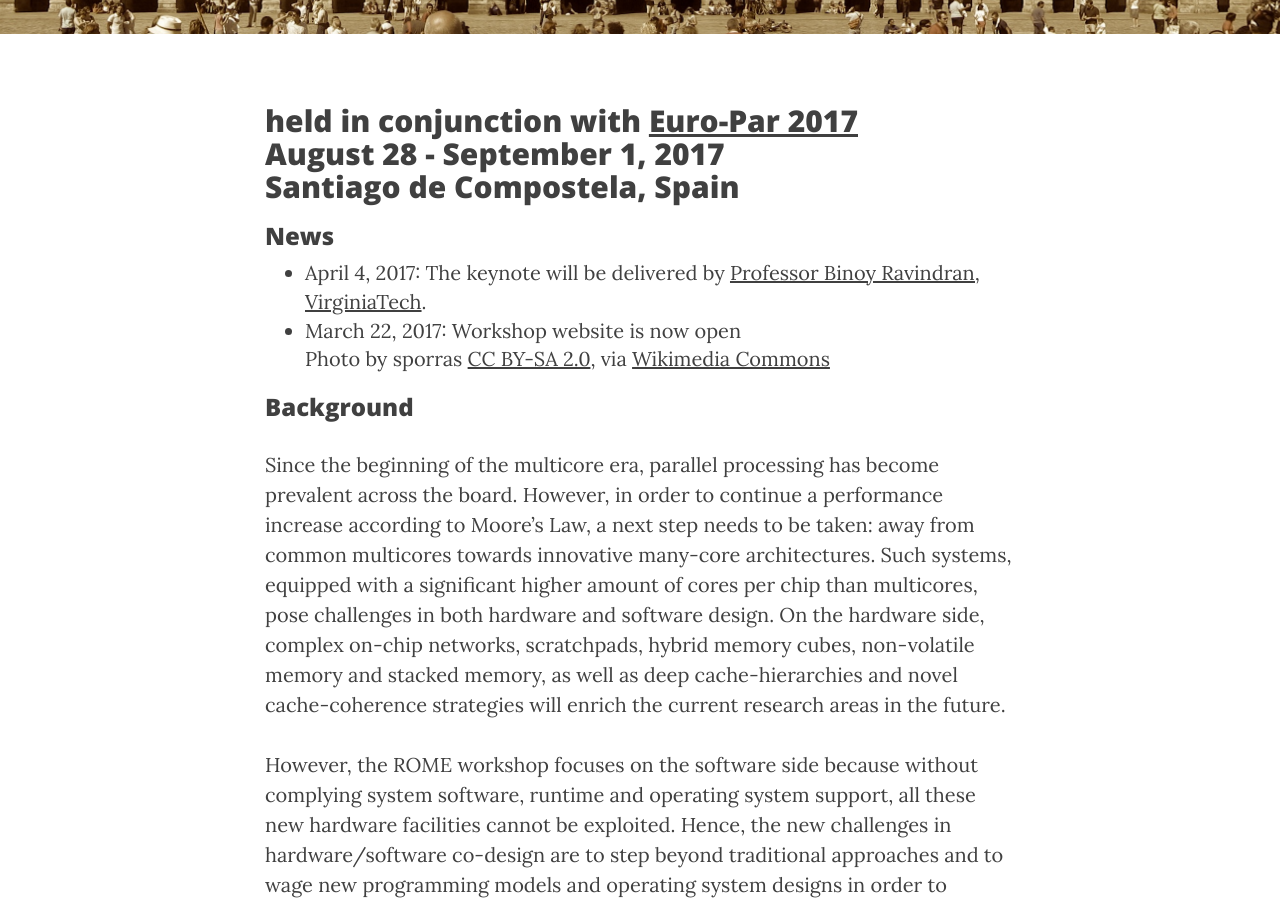
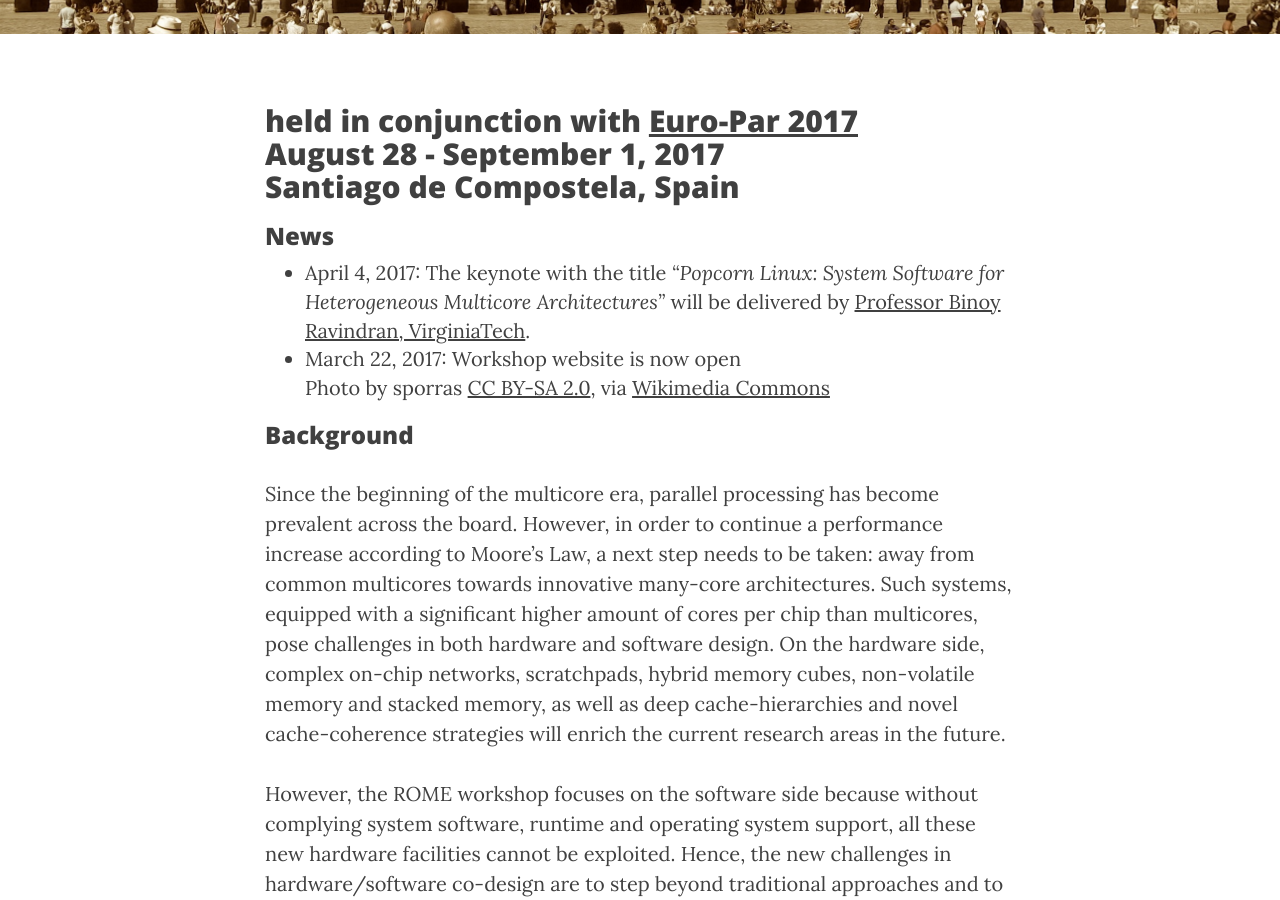
Before and after one commit to WROME/wrome.github.io, a Jekyll site: the page built from compostela2017.md, in a window 1280 px wide and 900 px high, scrolled down 410 px. Built offline with Jekyll 4.4.1, drawn with Linux system fonts in a browser that asks for light colours; nearby versions of some CDN libraries.

Commit message:
add title of the keynoet

```diff
--- a/compostela2017.md
+++ b/compostela2017.md
@@ -9,7 +9,7 @@
 
 ### News
 
-* April 4, 2017: The keynote will be delivered by [Professor Binoy Ravindran, VirginiaTech](https://www.ece.vt.edu/people/profile/ravindran).
+* April 4, 2017: The keynote with the title *"Popcorn Linux: System Software for Heterogeneous Multicore Architectures"* will be delivered by [Professor Binoy Ravindran, VirginiaTech](https://www.ece.vt.edu/people/profile/ravindran).
 * March 22, 2017: Workshop website is now open<br>Photo by sporras [CC BY-SA 2.0](http://creativecommons.org/licenses/by-sa/2.0), via [Wikimedia Commons](https://commons.wikimedia.org/wiki/File%3AAyuntamiento_de_Santiago_de_Compostela.jpg)
 
 ### Background
```
